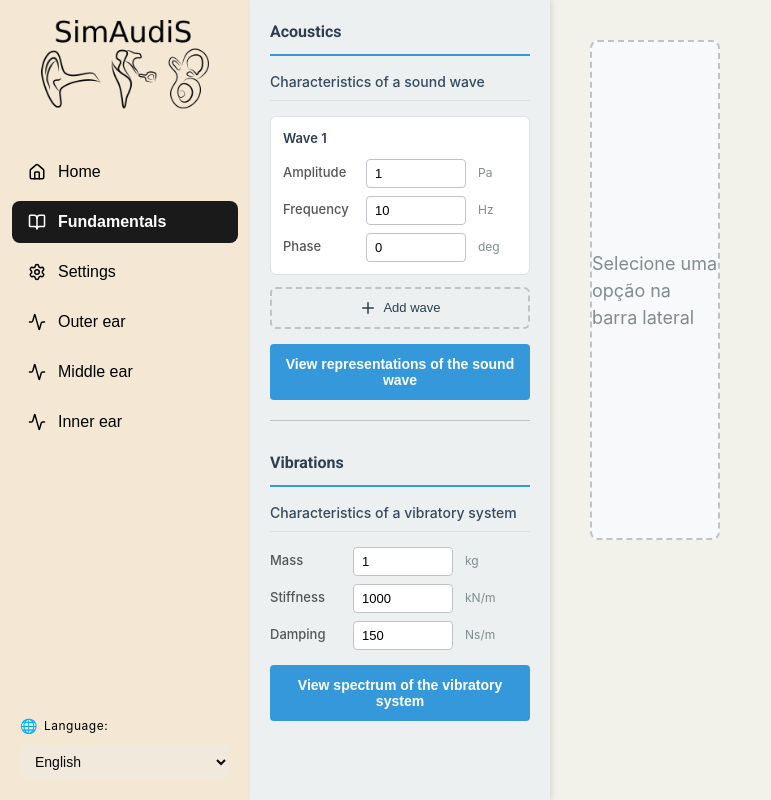
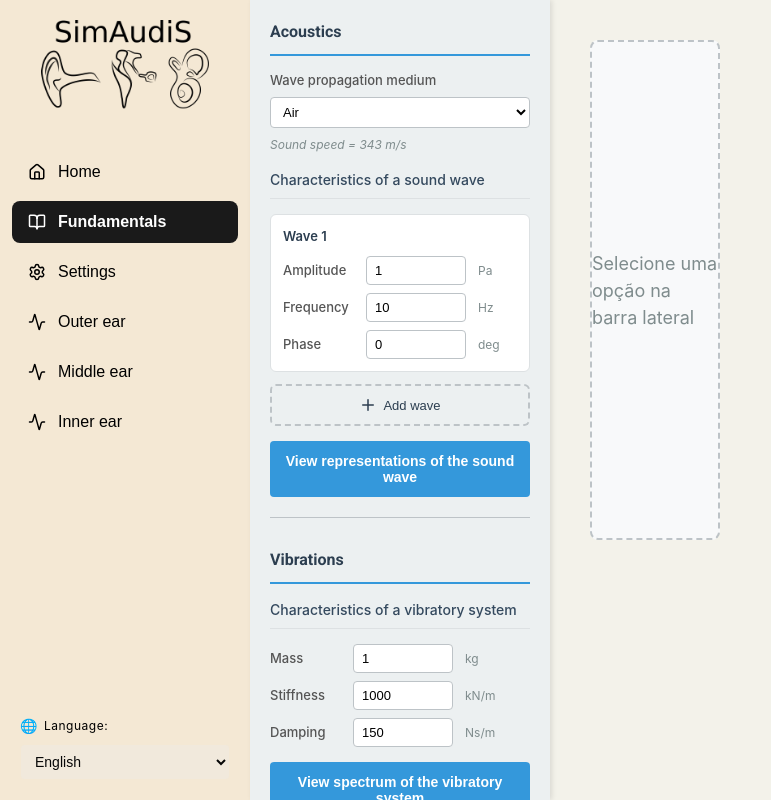
Before and after one commit to LucasCostaLobato/auditory-system-frontend, a React (Vite) app: page / in a window 1280 px wide. Both pictures are taken after a click on the button "Fundamentals". Shown: the whole page, without its empty margins (0-771 px from the left). Built offline with nearby package versions, Linux system fonts and the light colour scheme.

Commit message:
Add sound velocity dropdown in Fundamentals

```diff
--- a/src/components/sidebars/FundamentalsSidebar.css
+++ b/src/components/sidebars/FundamentalsSidebar.css
@@ -36,6 +36,34 @@
   margin-top: 0;
   padding-bottom: 8px;
   border-bottom: 1px solid #dde1e3;
+}
+
+.medium-group {
+  display: flex;
+  flex-direction: column;
+  gap: 6px;
+  margin-bottom: 4px;
+}
+
+.field-select {
+  width: 100%;
+  padding: 6px 8px;
+  border: 1px solid #bdc3c7;
+  border-radius: 4px;
+  font-size: 13px;
+  background-color: white;
+}
+
+.field-select:focus {
+  outline: none;
+  border-color: #3498db;
+}
+
+.sound-speed-info {
+  font-size: 12px;
+  color: #7f8c8d;
+  font-style: italic;
+  margin: 8px 0 15px 0;
 }
 
 /* Sine wave row */
--- a/src/components/sidebars/FundamentalsSidebar.jsx
+++ b/src/components/sidebars/FundamentalsSidebar.jsx
@@ -10,9 +10,13 @@ const FundamentalsSidebar = ({ onViewSignal, onViewSpectrum }) => {
     { amplitude: 1, frequency: 10, phase: 0 }
   ]);
 
+  const [medium, setMedium] = useState('air');
+
   const [mass, setMass] = useState(1);
   const [stiffness, setStiffness] = useState(1000);
   const [damping, setDamping] = useState(150);
+
+  const soundSpeed = medium === 'air' ? 343 : 1500;
 
   const handleAddWave = () => {
     setSineWaves(prev => [...prev, { amplitude: 1, frequency: 10, phase: 0 }]);
@@ -32,7 +36,8 @@ const FundamentalsSidebar = ({ onViewSignal, onViewSpectrum }) => {
     const params = {
       amplitudes: sineWaves.map(w => parseFloat(w.amplitude)),
       frequencies: sineWaves.map(w => parseFloat(w.frequency)),
-      phases: sineWaves.map(w => parseFloat(w.phase))
+      phases: sineWaves.map(w => parseFloat(w.phase)),
+      medium
     };
     onViewSignal(params);
   };
@@ -51,6 +56,21 @@ const FundamentalsSidebar = ({ onViewSignal, onViewSpectrum }) => {
       {/* Seção: Acústica */}
       <div className="fundamentals-section">
         <h3 className="section-title">{t('fundamentals.acousticsSection')}</h3>
+
+        <div className="medium-group">
+          <label className="field-label">{t('fundamentals.propagationMedium')}</label>
+          <select
+            className="field-select"
+            value={medium}
+            onChange={(e) => setMedium(e.target.value)}
+          >
+            <option value="air">{t('fundamentals.mediumAir')}</option>
+            <option value="water">{t('fundamentals.mediumWater')}</option>
+          </select>
+        </div>
+        <p className="sound-speed-info">
+          {t('fundamentals.soundSpeed')} = {soundSpeed} m/s
+        </p>
 
         <h4 className="subsection-title">{t('fundamentals.sineWaveSubsection')}</h4>
 
--- a/src/services/api.jsx
+++ b/src/services/api.jsx
@@ -5,6 +5,7 @@ export const getFundamentalsAcoustics = async (params) => {
   try {
     const queryParams = new URLSearchParams();
 
+    queryParams.append('medium', params.medium || 'air');
     params.amplitudes.forEach(a => queryParams.append('amplitudes', a));
     params.frequencies.forEach(f => queryParams.append('frequencies', f));
     params.phases.forEach(p => queryParams.append('phases', p));
--- a/src/translations.json
+++ b/src/translations.json
@@ -17,6 +17,10 @@
       "wave": "Onda",
       "addWave": "Adicionar onda",
       "removeWave": "Remover onda",
+      "propagationMedium": "Meio de propagação da onda",
+      "mediumAir": "Ar",
+      "mediumWater": "Água/Perilinfa",
+      "soundSpeed": "Velocidade do som",
       "viewSignal": "Ver representações da onda sonora",
       "clickToView": "Clique em \"Ver sinal\" para visualizar os gráficos",
       "spaceGraphTitle": "Sinal no Domínio do Espaço",
@@ -222,6 +226,10 @@
       "wave": "Wave",
       "addWave": "Add wave",
       "removeWave": "Remove wave",
+      "propagationMedium": "Wave propagation medium",
+      "mediumAir": "Air",
+      "mediumWater": "Water/Perilymph",
+      "soundSpeed": "Sound speed",
       "viewSignal": "View representations of the sound wave",
       "clickToView": "Click \"View signal\" to display the graphs",
       "spaceGraphTitle": "Space Domain Signal",
@@ -427,6 +435,10 @@
       "wave": "Onda",
       "addWave": "Agregar onda",
       "removeWave": "Eliminar onda",
+      "propagationMedium": "Medio de propagación de la onda",
+      "mediumAir": "Aire",
+      "mediumWater": "Agua/Perilinfa",
+      "soundSpeed": "Velocidad del sonido",
       "viewSignal": "Ver representaciones de la onda sonora",
       "clickToView": "Haga clic en \"Ver señal\" para visualizar los gráficos",
       "spaceGraphTitle": "Señal en el Dominio del Espacio",
```
